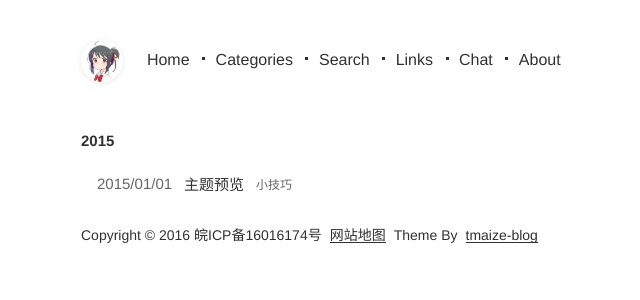
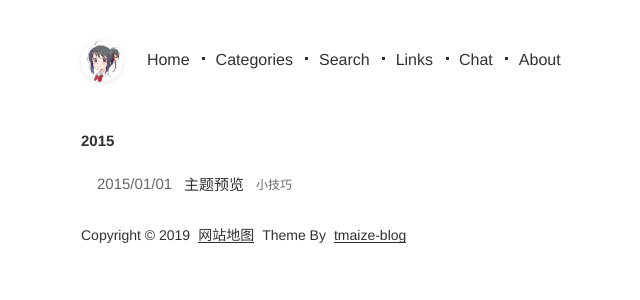
Before and after one commit to juhawk42/juhawk42.github.io, a Jekyll site: the page built from index.html, in a window 1280 px wide. Shown: the top 300 px of the page, without its empty margins (279-919 px from the left). Built offline with Jekyll 4.4.1, drawn with Linux system fonts in a browser that asks for light colours; comment, search, counter and statistics services are not loaded.

Commit message:
Update _config.yml

```diff
--- a/_config.yml
+++ b/_config.yml
@@ -1,11 +1,11 @@
 encoding: utf-8
 
 # SEO相关信息
-title: TMaize Blog
-description: TMaize的个人博客
+title: Julian Hawk
+description: Julian Hawk's Blog
 keywords: TMaize,Blog,Java,Html,JavaScript
 author: TMaize
-footerText: 'Copyright © 2016 皖ICP备16016174号'
+footerText: 'Copyright © 2019'
 
 # 域名配置,生成sitemap会用到，友链也会用到
 domainUrl: 'http://blog.tmaize.net'
```
